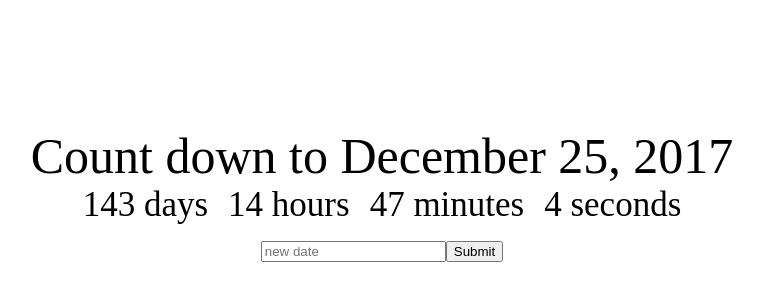
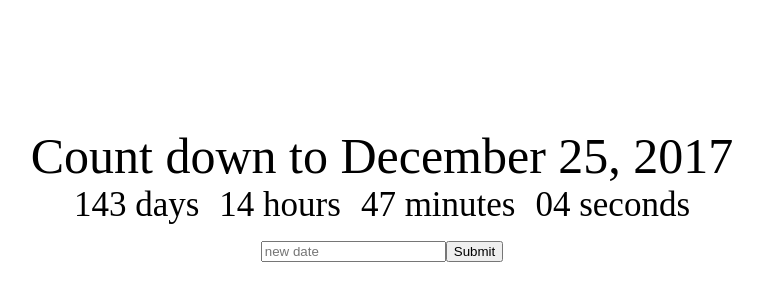
Before and after one commit to nameinan/react, a React (Create React App) app in the folder 16 react app/countdownchamp/: page / in a window 1280 px wide. Shown: the part 126-426 px from the top of the page, without its empty margins (258-1021 px from the left). Built offline with nearby package versions, Linux system fonts and the light colour scheme.

Commit message:
Add helpler function

```diff
--- a/16 react app/countdownchamp/src/Clock.jsx
+++ b/16 react app/countdownchamp/src/Clock.jsx
@@ -34,16 +34,20 @@
     setInterval(()=>this.getTimeUntil(this.props.deadline),1000);
   }
 
+  leading0(num){
+    return num <10? '0'+ num : num;
+  }
+
   render(){
 
 
 
       return (
         <div>
-          <div className="Clock-days">{this.state.days} days</div>
-          <div className="Clock-hours">{this.state.hours} hours</div>
-          <div className="Clock-minutes">{this.state.minutes} minutes</div>
-          <div className="Clock-seconds">{this.state.seconds} seconds</div>
+          <div className="Clock-days">{this.leading0(this.state.days)} days</div>
+          <div className="Clock-hours">{this.leading0(this.state.hours)} hours</div>
+          <div className="Clock-minutes">{this.leading0(this.state.minutes)} minutes</div>
+          <div className="Clock-seconds">{this.leading0(this.state.seconds)} seconds</div>
         </div>
       )
     }
```
